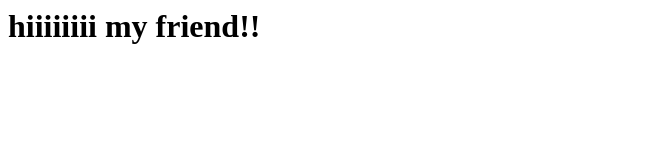
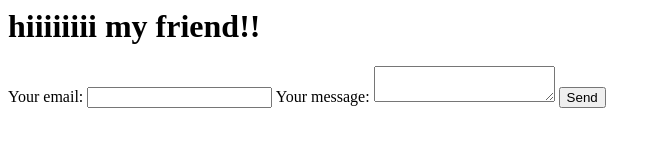
Before and after one commit to Islam0551010681/Islam0551010681.github.io, a plain HTML site: page index.html in a window 1280 px wide. Shown: the whole page, without its empty margins (0-661 px from the left). Drawn offline with Linux system fonts and the light colour scheme.

Commit message:
add form

```diff
--- a/index.html
+++ b/index.html
@@ -7,5 +7,21 @@
 </head>
 <body>
     <h1>hiiiiiiii my friend!!</h1>
+        <form
+    action="https://formspree.io/f/moqrplno"
+    method="POST"
+    >
+    <label>
+        Your email:
+        <input type="email" name="email">
+    </label>
+    <label>
+        Your message:
+        <textarea name="message"></textarea>
+    </label>
+    <!-- your other form fields go here -->
+    <button type="submit">Send</button>
+    </form>
+
 </body>
 </html>
```
